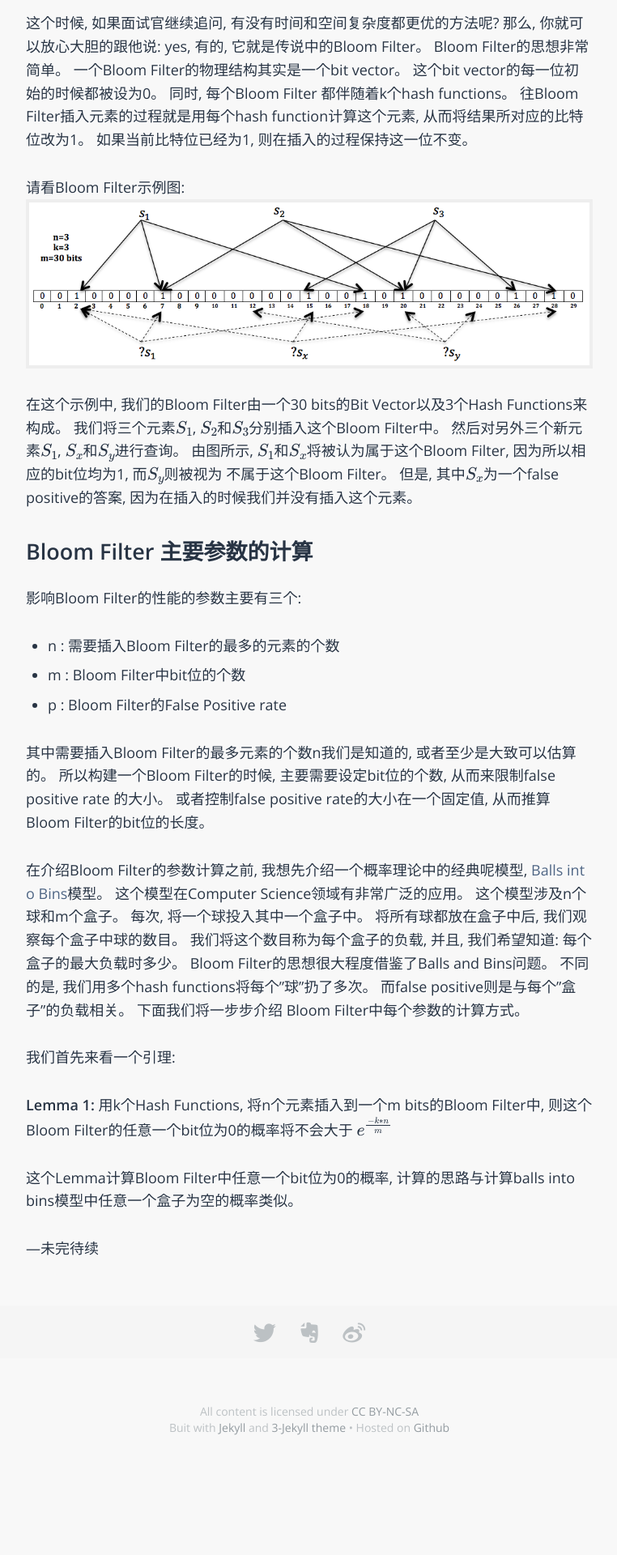
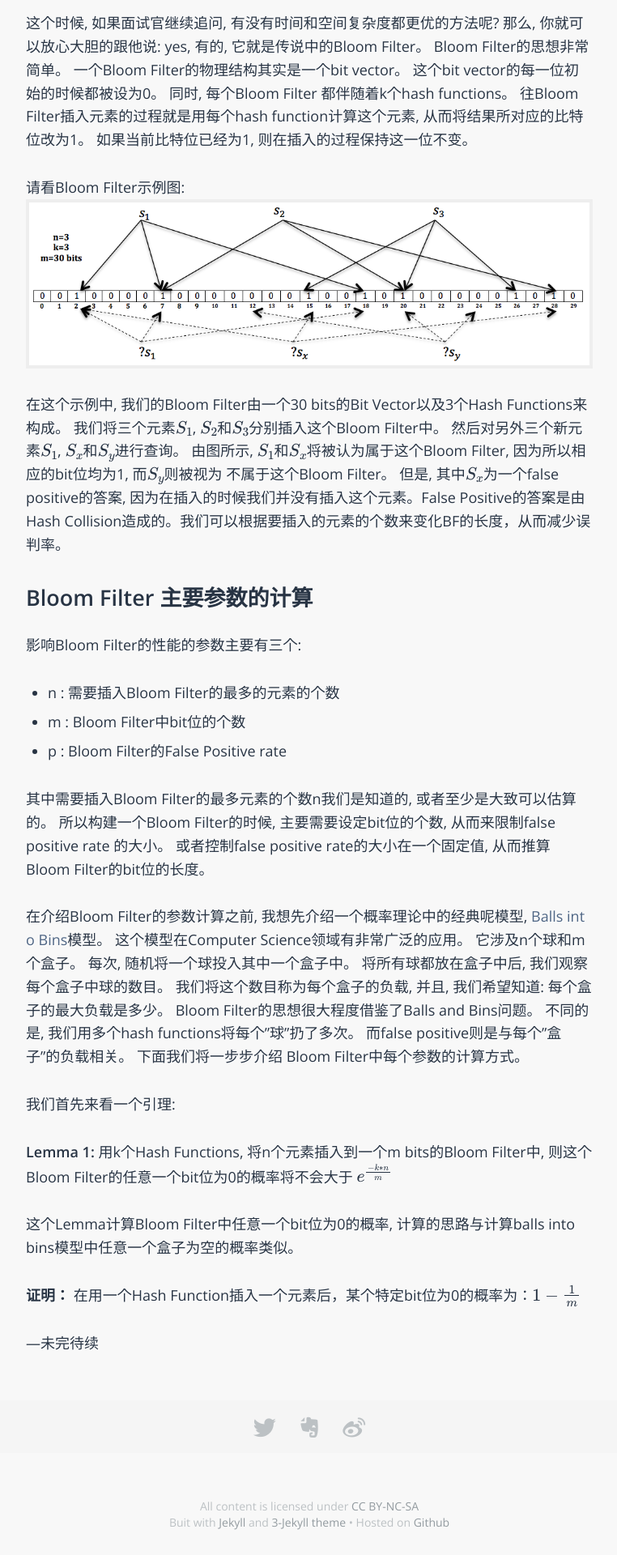
Before and after one commit to sophiesongge/sophiesongge.github.io, a Jekyll site: the page built from _posts/2016-09-06-bloom-filter.markdown, in a window 1280 px wide. Shown: the part 958-2878 px from the top of the page at 81% size, without its empty margins (258-1020 px from the left). Built offline with Jekyll 4.4.1, drawn with Linux system fonts in a browser that asks for light colours; some web fonts are replaced; formulas are drawn with MathJax 3.

Commit message:
add post for bloom filter

```diff
--- a/_posts/2016-09-06-bloom-filter.markdown
+++ b/_posts/2016-09-06-bloom-filter.markdown
@@ -38,7 +38,7 @@ Bloom Filter的思想非常简单。 一个Bloom Filter的物理结构其实是
 
 在这个示例中, 我们的Bloom Filter由一个30 bits的Bit Vector以及3个Hash Functions来构成。 我们将三个元素$S_1$, $S_2$和$S_3$分别插入这个Bloom Filter中。
 然后对另外三个新元素$S_1$, $S_x$和$S_y$进行查询。 由图所示, $S_1$和$S_x$将被认为属于这个Bloom Filter, 因为所以相应的bit位均为1, 而$S_y$则被视为
-不属于这个Bloom Filter。 但是, 其中$S_x$为一个false positive的答案, 因为在插入的时候我们并没有插入这个元素。
+不属于这个Bloom Filter。 但是, 其中$S_x$为一个false positive的答案, 因为在插入的时候我们并没有插入这个元素。False Positive的答案是由Hash Collision造成的。我们可以根据要插入的元素的个数来变化BF的长度，从而减少误判率。
 
 Bloom Filter 主要参数的计算
 =========================
@@ -52,8 +52,8 @@ Bloom Filter 主要参数的计算
 其中需要插入Bloom Filter的最多元素的个数n我们是知道的, 或者至少是大致可以估算的。 所以构建一个Bloom Filter的时候, 主要需要设定bit位的个数, 从而来限制false positive rate
 的大小。 或者控制false positive rate的大小在一个固定值, 从而推算Bloom Filter的bit位的长度。
 
-在介绍Bloom Filter的参数计算之前, 我想先介绍一个概率理论中的经典呢模型, [Balls into Bins]模型。 这个模型在Computer Science领域有非常广泛的应用。 这个模型涉及n个球和m个盒子。
-每次, 将一个球投入其中一个盒子中。 将所有球都放在盒子中后, 我们观察每个盒子中球的数目。 我们将这个数目称为每个盒子的负载, 并且, 我们希望知道: 每个盒子的最大负载时多少。 Bloom
+在介绍Bloom Filter的参数计算之前, 我想先介绍一个概率理论中的经典呢模型, [Balls into Bins]模型。 这个模型在Computer Science领域有非常广泛的应用。 它涉及n个球和m个盒子。
+每次, 随机将一个球投入其中一个盒子中。 将所有球都放在盒子中后, 我们观察每个盒子中球的数目。 我们将这个数目称为每个盒子的负载, 并且, 我们希望知道: 每个盒子的最大负载是多少。 Bloom
  Filter的思想很大程度借鉴了Balls and Bins问题。 不同的是, 我们用多个hash functions将每个"球"扔了多次。 而false positive则是与每个"盒子"的负载相关。 下面我们将一步步介绍
 Bloom Filter中每个参数的计算方式。
 
@@ -63,6 +63,10 @@ Bloom Filter中每个参数的计算方式。
 
 这个Lemma计算Bloom Filter中任意一个bit位为0的概率, 计算的思路与计算balls into bins模型中任意一个盒子为空的概率类似。
 
+**证明：**
+在用一个Hash Function插入一个元素后，某个特定bit位为0的概率为：$1 - \frac{1}{m}$
+
+
 ---未完待续
 
 
```
